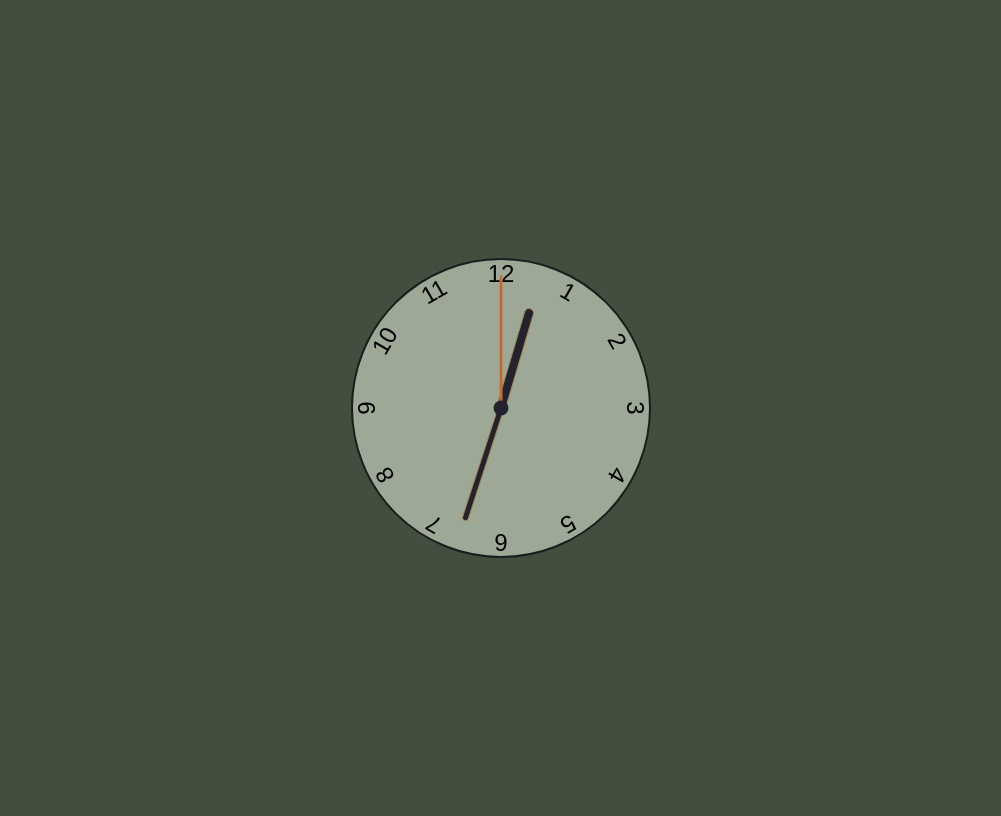
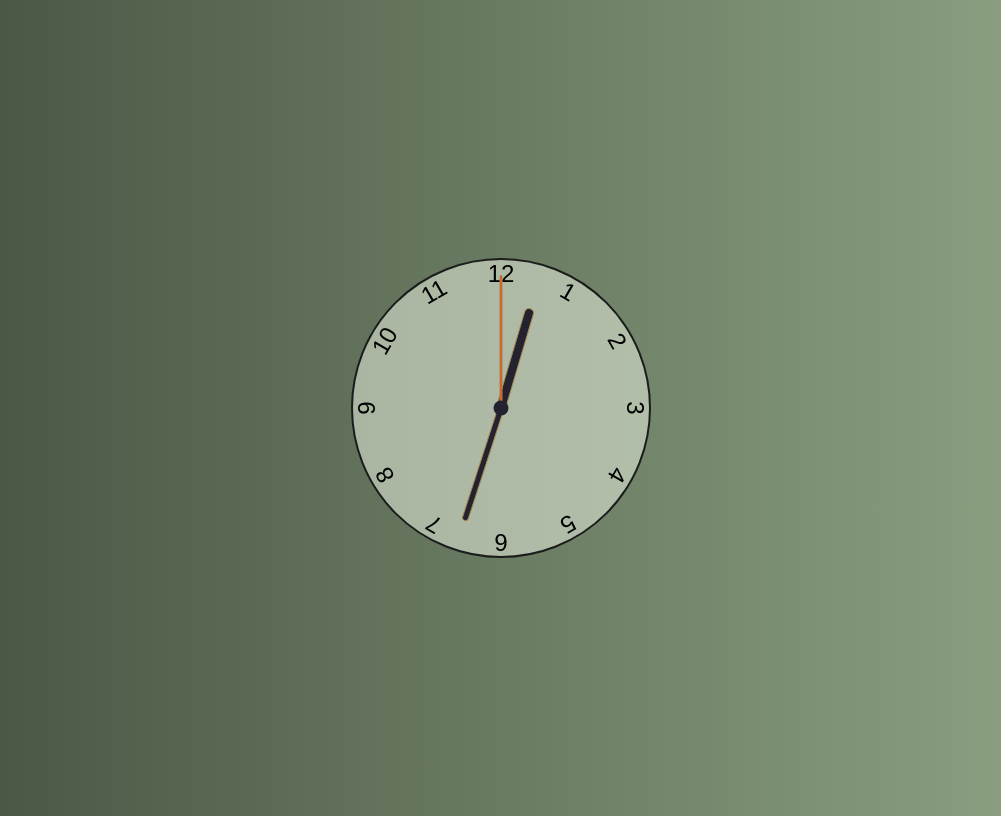
Before and after one commit to bettameta/js-clock-lesson, a plain HTML site: page index.html in a window 1280 px wide. Shown: the whole page, without its empty margins (139-1140 px from the left). Drawn offline with Linux system fonts and the light colour scheme.

Commit message:
Added background gradient to the clock

```diff
--- a/main.css
+++ b/main.css
@@ -5,7 +5,7 @@
 }
 
 body{
-    background: #424e3e;
+    background: linear-gradient(to right, #434e3e, #91a887);
     display: flex;
     justify-content: center;
     align-items: center;
```
Also changed, not shown: img/lone-owl.jpg (deleted).
